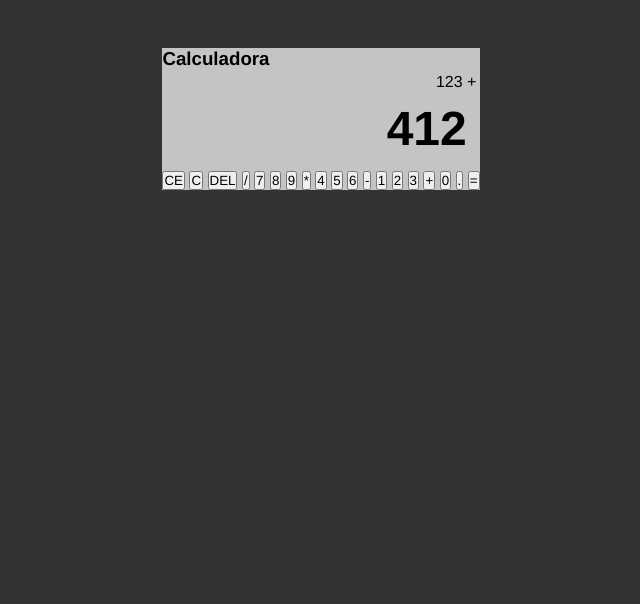
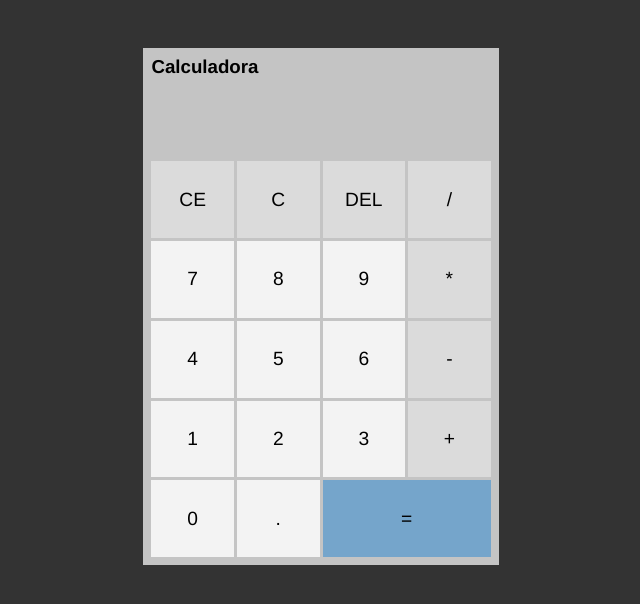
Before and after one commit to franciane-lark/projeto-Calculadora, a plain HTML site: page index.html in a window 1280 px wide. Shown: the whole page, without its empty margins (319-959 px from the left). Drawn offline with Linux system fonts and the light colour scheme.

Commit message:
update add click button

```diff
--- a/css/style.css
+++ b/css/style.css
@@ -4,6 +4,7 @@
     box-sizing: border-box;
     font-family: Helvetica;
 }
+
 body {
     background-color:  #333;
     display: flex;
@@ -11,31 +12,70 @@ body {
     justify-content: center;
     padding: 3em;
 }
+
 .calc {
     background-color: #c4c4c4;
+    padding: 0.5em;
+    width: 30%;
 }
+
 #calc {
-    width: 400px;
-    padding: 0.5em;
     color: #000;
     display: flex;
     flex-direction: column;
 }
+
 #calc h3 {
     font-size: .8em;
     font-weight:  300;
     color: #666;
 }
+
 #operations , #current-operation {
     min-height: 1.6em;
     text-align: right;
     padding: 0.2em;
     overflow-wrap: break-word;
 }
+
 #previous-operation {
     color: #777;
 }
+
 #current-operation {
     font-size: 3em;
     font-weight: 700;
 }
+
+#buttons-container{
+    display: grid;
+    grid-template-columns: 1fr 1fr 1fr 1fr;
+    gap: 3px;
+}
+
+#buttons-container button {
+    border: 1px solid transparent;
+    border-radius: 0;
+    height: 4em;
+    font-size: 1.2em;
+    background-color: #dbdbdb;
+    cursor: pointer;
+}
+
+#buttons-container .number {
+    background-color: #f3f3f3;
+}
+
+#buttons-container button:hover {
+    background-color: #bababa;
+    border-color: #999999;
+}
+
+#buttons-container #equal-btn {
+    grid-column: span 2;
+    background-color:  #75a5cb;
+}
+
+#buttons-container #equal-btn:hover {
+    background-color: #3a91d8;
+}
--- a/index.html
+++ b/index.html
@@ -12,10 +12,10 @@
     <div class="calc">
         <h3>Calculadora</h3>
         <div id="operations">
-            <div id="previos-opereation">123 +  </div>
-            <div id="current-operation">412</div>
+            <div id="previos-operation">  </div>
+            <div id="current-operation">  </div>
         </div>
-        <div id="button">
+        <div id="buttons-container">
             <button>CE</button>
             <button>C</button>
             <button>DEL</button>
--- a/js/script.js
+++ b/js/script.js
@@ -0,0 +1,21 @@
+const previousOperationText = document.querySelector("#previous-operation")
+const currentOperationText = document.querySelector("#current-operation")
+const buttons = document.querySelectorAll("#buttons-container button")
+
+class Calculator {
+    constructor(){
+
+    }
+}
+
+buttons.forEach((btn) =>{
+    btn.addEventListener("click", (e) => {
+        const value = e.target.innerText;
+
+        if(+value >= 0 || value === "."){
+            console.log(value);
+        }else{
+            console.log("Op: " + value);
+        }
+    });
+});
```
